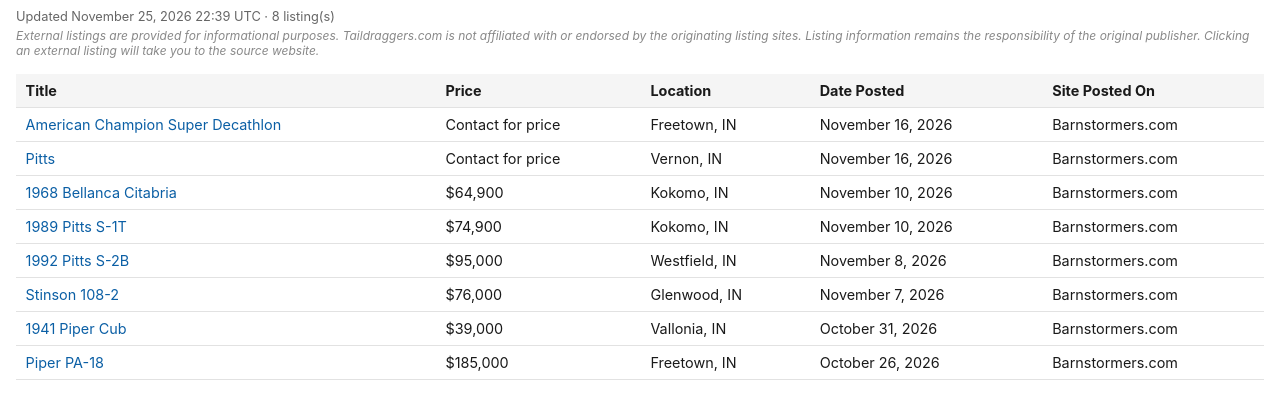
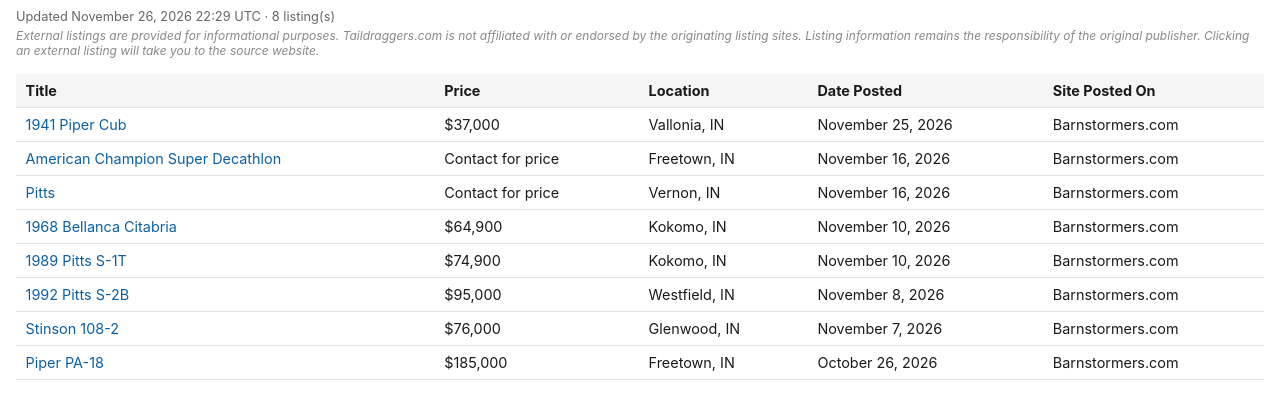
Before and after one commit to taildraggers/indiana, a plain HTML site: page docs/index.html in a window 1280 px wide. Shown: the part 43-462 px from the top of the page. Drawn offline with Linux system fonts and the light colour scheme.

Commit message:
Update Indiana listings (2026-11-26)

```diff
--- a/docs/index.html
+++ b/docs/index.html
@@ -58,20 +58,20 @@
 </head>
 <body>
   <h1>Taildragger Ads in Indiana</h1>
-  <div class="updated">Updated November 25, 2026 22:39 UTC &middot; 8 listing(s)</div>
+  <div class="updated">Updated November 26, 2026 22:29 UTC &middot; 8 listing(s)</div>
   <div class="disclaimer">External listings are provided for informational purposes. Taildraggers.com is not affiliated with or endorsed by the originating listing sites. Listing information remains the responsibility of the original publisher. Clicking an external listing will take you to the source website.</div>
   <table>
     <thead>
       <tr><th>Title</th><th>Price</th><th>Location</th><th>Date Posted</th><th>Site Posted On</th></tr>
     </thead>
     <tbody>
+        <tr><td><a href="https://www.barnstormers.com/classified-2070266-1941-Piper-Cub.html" target="_blank" rel="noopener noreferrer">1941 Piper Cub</a></td><td>$37,000</td><td>Vallonia, IN</td><td>November 25, 2026</td><td>Barnstormers.com</td></tr>
         <tr><td><a href="https://www.barnstormers.com/classified-2072955-Super-Decathlon.html" target="_blank" rel="noopener noreferrer">American Champion Super Decathlon</a></td><td>Contact for price</td><td>Freetown, IN</td><td>November 16, 2026</td><td>Barnstormers.com</td></tr>
         <tr><td><a href="https://www.barnstormers.com/classified-1616528-Pitts-Restoration-,-Repair.html" target="_blank" rel="noopener noreferrer">Pitts</a></td><td>Contact for price</td><td>Vernon, IN</td><td>November 16, 2026</td><td>Barnstormers.com</td></tr>
         <tr><td><a href="https://www.barnstormers.com/classified-2082974-1968-Champion-7-KCAB-Citabria.html" target="_blank" rel="noopener noreferrer">1968 Bellanca Citabria</a></td><td>$64,900</td><td>Kokomo, IN</td><td>November 10, 2026</td><td>Barnstormers.com</td></tr>
         <tr><td><a href="https://www.barnstormers.com/classified-2082978-1989-Pitts-S-1T.html" target="_blank" rel="noopener noreferrer">1989 Pitts S-1T</a></td><td>$74,900</td><td>Kokomo, IN</td><td>November 10, 2026</td><td>Barnstormers.com</td></tr>
         <tr><td><a href="https://www.barnstormers.com/classified-2082534-1992-Pitts-S2B.html" target="_blank" rel="noopener noreferrer">1992 Pitts S-2B</a></td><td>$95,000</td><td>Westfield, IN</td><td>November 8, 2026</td><td>Barnstormers.com</td></tr>
         <tr><td><a href="https://www.barnstormers.com/classified-2082485-O360-Lycoming-Stinson-108-2.html" target="_blank" rel="noopener noreferrer">Stinson 108-2</a></td><td>$76,000</td><td>Glenwood, IN</td><td>November 7, 2026</td><td>Barnstormers.com</td></tr>
-        <tr><td><a href="https://www.barnstormers.com/classified-2070266-1941-Piper-Cub.html" target="_blank" rel="noopener noreferrer">1941 Piper Cub</a></td><td>$39,000</td><td>Vallonia, IN</td><td>October 31, 2026</td><td>Barnstormers.com</td></tr>
         <tr><td><a href="https://www.barnstormers.com/classified-2075602-180hp-Supercub.html" target="_blank" rel="noopener noreferrer">Piper PA-18</a></td><td>$185,000</td><td>Freetown, IN</td><td>October 26, 2026</td><td>Barnstormers.com</td></tr>
     </tbody>
   </table>
```
